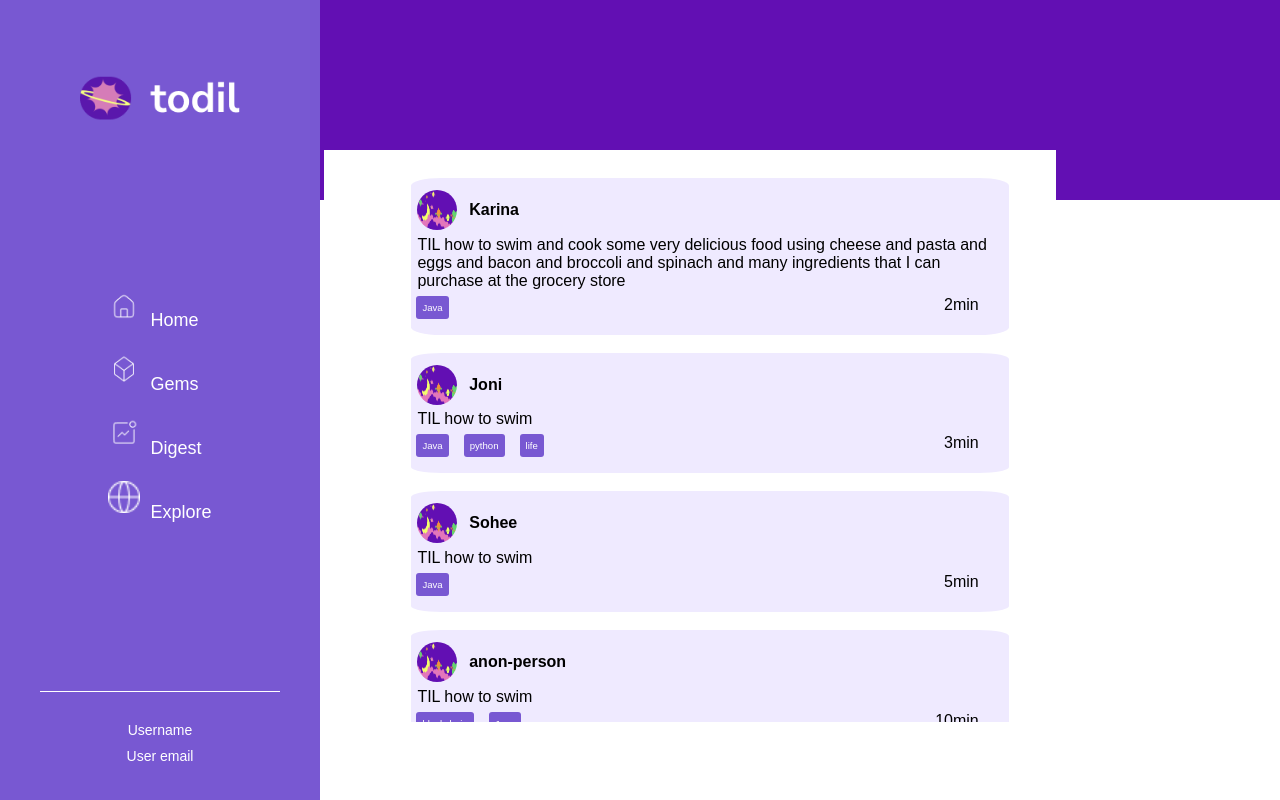
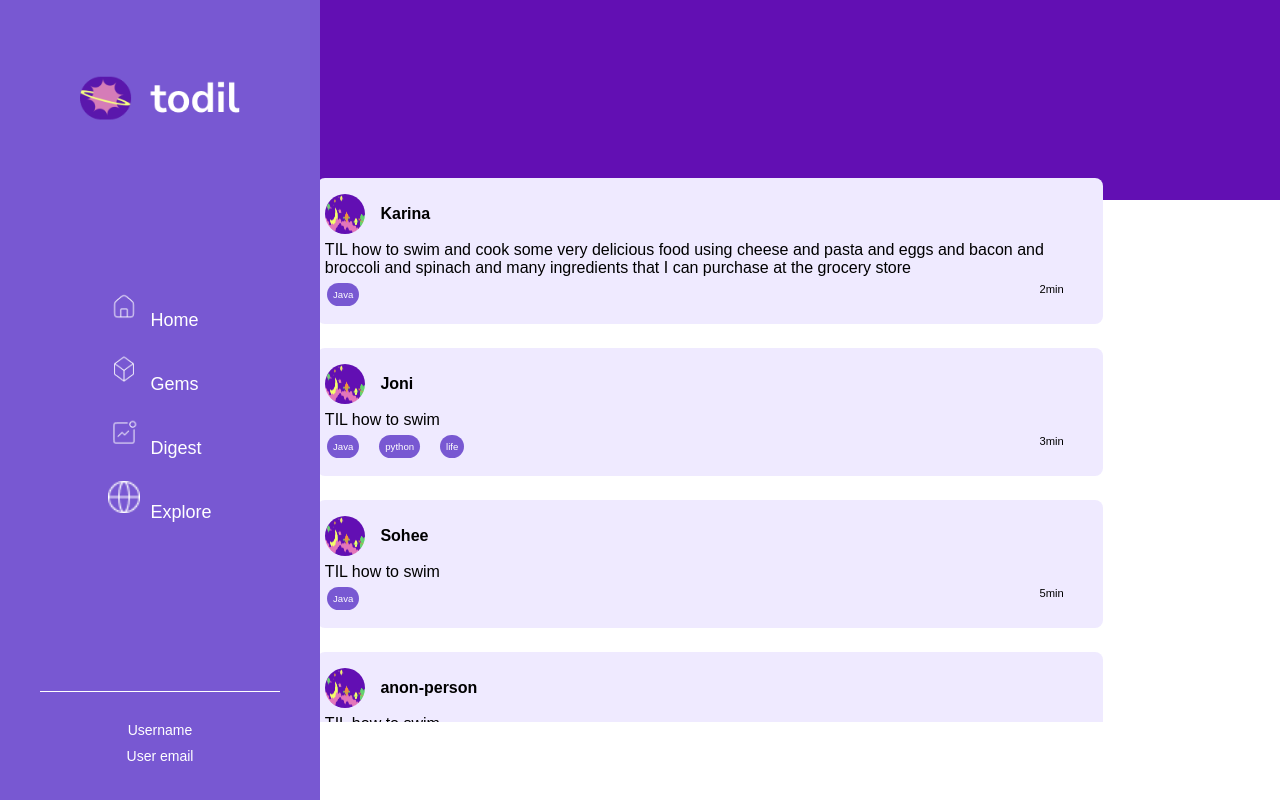
Before and after one commit to jonipark/HackDartmouth-todil, a React (Create React App) app: page /explore in a window 1280 px wide. Built offline with nearby package versions, Linux system fonts and the light colour scheme.

Commit message:
round edges and minor changes

```diff
--- a/src/pages/Digest.css
+++ b/src/pages/Digest.css
@@ -54,7 +54,7 @@ hr.line{
     bottom: 10%;
     left: 25%;
     background-color: #F4FF6B;
-    width: 13%;
+    width: 15%;
     height: 23%;
     padding: 2%;
     font-weight: bold;
--- a/src/pages/Explore.css
+++ b/src/pages/Explore.css
@@ -17,9 +17,8 @@
 
 .explore {
     margin-top: -50px;
-    width: 60%;
+    width: 70%;
     height: 70%;
-    background-color: white;
     padding: 1%;
     position: relative;
 }
@@ -29,7 +28,7 @@
     overflow: auto;
     overflow-x: hidden;
     margin-right: 5%;
-    width: 90%
+    width: 100%
 }
 
 .egem-list-item {
@@ -37,7 +36,7 @@
     width: 100%;
     padding-top: 1%;
     padding-bottom: 1%;
-    border-radius: 5%;
+    border-radius: 8px;
 
 }
 
@@ -88,9 +87,9 @@
     background-color: #7858D2;
     color: white;
     padding: 6px;
-    border-radius: 3px;
+    border-radius: 25px;
     margin-right: 10px;
-    margin-left: 5px;
+    margin-left: 10px;
     margin-bottom: 10px;
     font-size: .6rem;
     float: left
@@ -99,4 +98,5 @@
 .exp-items-time {
     float:right;
     padding-right: 5%;
+    font-size: .7rem;
 }
```
